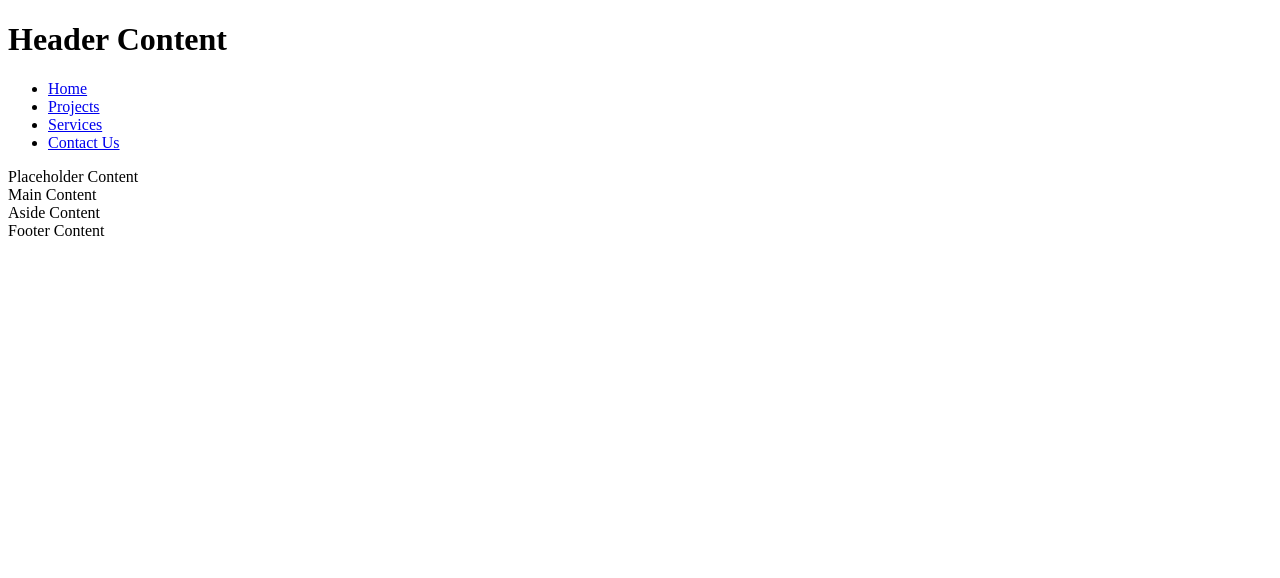
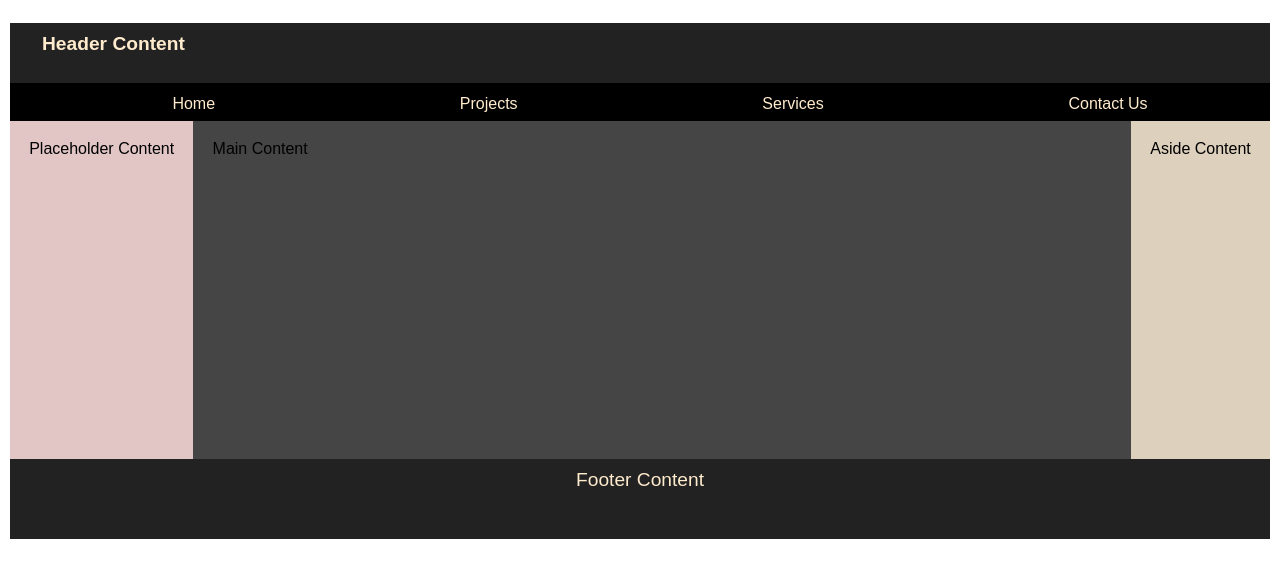
Before and after one commit to kabembahuguette/wdd131, a plain HTML site: page week01/basic-layout.html in a window 1280 px wide. Drawn offline with Linux system fonts and the light colour scheme; the site is published under a folder, as on GitHub Pages, so addresses that start at the root find nothing.

Commit message:
styles changes

```diff
--- a/week01/basic-layout.html
+++ b/week01/basic-layout.html
@@ -4,7 +4,7 @@
         <meta charset="UTF-8">
         <meta name="viewport" content="width=device-width, initial-scale=1.0">
         <title>WDD 131-HUGUETTE</title>
-        <link rel="stylesheet" href="/week01/styles/layout.css">
+        <link rel="stylesheet" href="styles/layout.css">
     </head>
     <body>
         <div class="parent">
```
